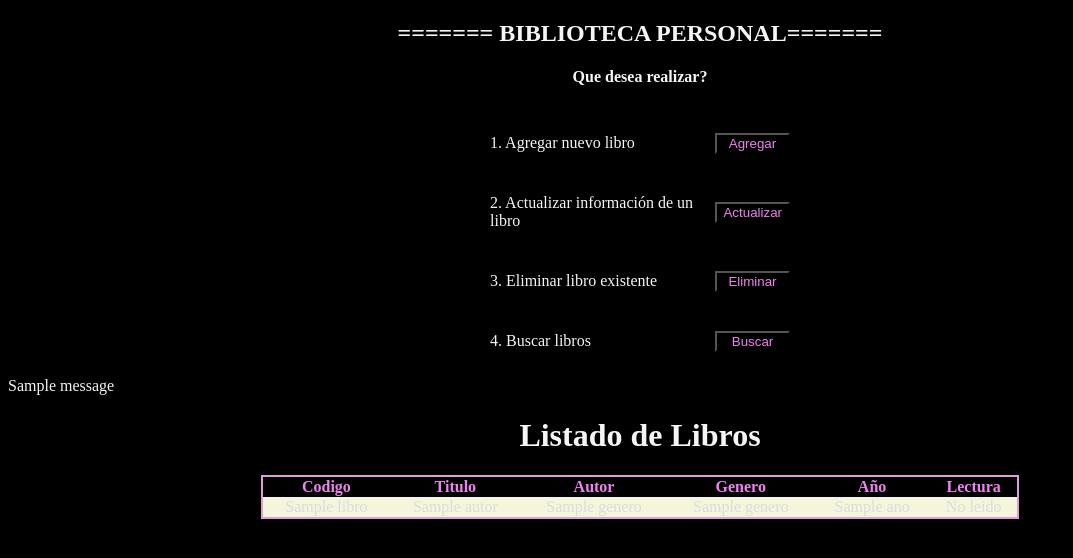
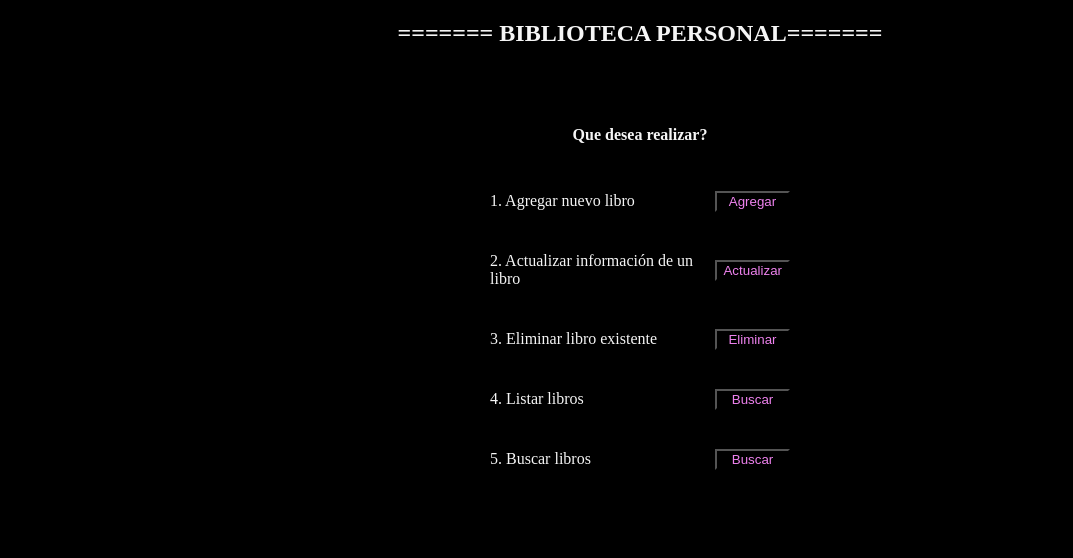
Before and after one commit to AdrianAAsoft/Personal-LIbrary_Py-Flask, a Flask app: template templates/index.html in a window 1280 px wide. Shown: the top 558 px of the page, without its empty margins (0-1073 px from the left). Run offline with Flask 3, Linux system fonts and the light colour scheme; the template is opened without the code that fills it: most values are stand-ins (such as "Sample title", 1, 10 or a date in 2020); one stand-in notice (Sample message) is shown.

Commit message:
Listar func, Updt func, add func falta agregar el id para eliminar y una confirmacion y hacer la pantalla de busqueda

```diff
--- a/main.py
+++ b/main.py
@@ -1,6 +1,6 @@
 #Importar libreria de sql que contiene funciones de Base de datos en uso
 import sql
-from flask import Flask, render_template, url_for,request
+from flask import Flask, render_template, request, flash, redirect, url_for
 
 app = Flask(__name__)
 app.secret_key = "jamon"
@@ -11,125 +11,92 @@
     return render_template("index.html",libros=libros)
 
 #Opciones Agregar un libro
-@app.route("/addLibro", methods = ["Post"])
+@app.route("/addfront", methods = ["POST","GET"])
 def addfront():
-    if request.method == "Post":
-        t = request.form["Titulo: "]
-        au = request.form["Autor: "]
-        g = request.form["Genero: "]
-        an = request.form["Año del libro: "]
-        e = int(request.form["Estado (1. Leido / 2.No leido): "])
+    if request.method == "POST":
+        t = request.form["titulo"]
+        au = request.form["autor"]
+        g = request.form["genero"]
+        an = request.form["ano"]
+        e = int(request.form["Estado_Lectura"])
+        if e not in [1,2]:
+            flash("Estado incorrecto","warning")
+            return redirect(url_for("index")) #415 dato no soportado
+
         sql.AddLibro(t, au, g,an, e)
+        flash("Libro Agregado con exito","success")
+        return redirect(url_for("index")), 200  #201 creado
+
+    elif request.method == "GET":
+        return render_template("libroadd.html")
+    else:
+        flash("Metodo no valido","warning")
+        return redirect(url_for("index")),405
+
+#Actualizar un libro
+@app.route("/updtfont", methods = ["POST","GET"])
+def updtfont():
+    if request.method == "POST":
+        id = request.form["id"]
+        t = request.form["titulo"]
+        au = request.form["autor"]
+        g = request.form["genero"]
+        an = request.form["ano"]
+        es = int(request.form["estado1"])
+
+        if id == "":
+            flash("Debe indicar el ID","warning")
+            return redirect(url_for("index"))
+        if es not in [1,2]:
+            flash("Estado incorrecto","warning")
+            return redirect(url_for("index")) #415 dato no soportado
+
+        sql.UpdateLibro(id, t, au, g,an, es)
+        flash("Libro Actualizado con exito","success")
+        return redirect(url_for("index")), 200  #200 ok
+    elif request.method == "GET":
+        listar = sql.ListLibros()
+        return render_template("updt.html", libros = listar)
+    else:
+        flash("Metodo no valido","warning")
+        return redirect(url_for("index")),405
+
+#Eliminar un libro
+@app.route("/delfront", methods = ["DELETE","GET"])
+def delfront():
+    if request.method == "DELETE":
+        try:
+            sql.DeleteLibro(id)
+            flash("Libro Eliminado con exito","success")
+            return redirect(url_for("index")),200 #200 ok
+
+        except Exception as e:
+            flash("Error: No se pudo eliminar el libro.", "danger")
+            return redirect(url_for("index")), 500
+
+    elif request.method == "GET":
+        listar = sql.ListLibros()
+        return render_template("delibro.html",libros = listar)
+    else:
+        flash("Metodo no valido","warning")
+        return redirect(url_for("index")),405
+
+  #Listado de libros
+@app.route("/listad", methods = ["GET"])
+def listad():
+    listar = sql.ListLibros()
+    return render_template("listado.html", libros = listar)
+
+#Busqueda de libros
+@app.route("/get/id", methods = ["GET"])
+def getpor():
+
+    valor = input("Valor a buscar: ")
+    resultados = None
+    #sql.GetLibro(campos[tipo], valor)
+    return resultados
 
 
-#Actualizar un libro
-@app.route("/updt", methods = ["Put"])
-def updtfont():
-    listar = sql.ListLibros()
-
-    if not listar:
-        print("\n No hay resultados.\n")
-    else:
-        print("\n===== LISTADO DE LIBROS =====")
-        for l in listar:
-            if not isinstance(l, dict):
-                continue
-            estado = l["Estado_Lectura"]
-            if estado == 1:
-                estado = "Leido"
-            else:
-                estado = "No leido"
-            print(f"\nID: {l['id']}\nTítulo: {l['Titulo']}\nAutor: {l['Autor']}\nGénero: {l['Genero']}\nAño: {l['Ano']}\nEstado: {estado}\n")
-
-        try:
-            id = input("Ingrese el ID del libro a actualizar (puede copiar y pegar el id): ")
-        except:
-            print("ID invalido.")
-
-        t = input("Nuevo titulo: ")
-        au = input("Nuevo autor: ")
-        g = input("Nuevo genero: ")
-        an = input("Nuevo año del libro: ")
-        es = input("Nuevo estado (1. Leido / 2.No leido): ")
-
-        sql.UpdateLibro(id, t, au, g,an, es)
-
-#Eliminar un libro
-@app.route("/dlt", methods = ["Delete"])
-def delfront():
-    listar = sql.ListLibros()
-
-    if not listar:
-        print("\n No hay resultados.\n")
-    else:
-        print("\n===== LISTADO DE LIBROS =====")
-        for l in listar:
-            if not isinstance(l, dict):
-                continue
-            estado = l["Estado_Lectura"]
-            if estado == 1:
-                estado = "Leido"
-            else:
-                estado = "No leido"
-                print(f"\nID: {l['id']}\nTítulo: {l['Titulo']}\nAutor: {l['Autor']}\nGénero: {l['Genero']}\nAño: {l['Ano']}\nEstado: {estado}\n")
-
-        try:
-            id = input("Ingrese el ID del libro a eliminar: ")
-        except:
-            print("ID invalido.")
-
-    sql.DeleteLibro(id)
-
-"""   #Listado de libros
-@app.route("/addLiro", methods = ["Post"])
-            listar = sql.ListLibros()
-            if not listar:
-                    print("\n No hay resultados.\n")
-            else:
-                print("\n===== LISTADO DE LIBROS =====")
-                for l in listar:
-                    if not isinstance(l, dict):
-                        continue
-
-                    estado = int(l["Estado_Lectura"])
-
-                    if estado == 1:
-                        estado = "Leido"
-                    else:
-                        estado = "No leido"
-                    print(f"\nID: {l['id']}\nTítulo: {l['Titulo']}\nAutor: {l['Autor']}\nGénero: {l['Genero']}\nAño: {l['Ano']}\nEstado: {estado}\n")
-
-        #Busqueda de libros
-@app.route("/addLiro", methods = ["Post"])
-            print("\nBuscar por:")
-            print("1. Título")
-            print("2. Autor")
-            print("3. Género")
-
-            tipo = input("Seleccione opcion: ")
-            campos = {"1": "Titulo", "2": "Autor", "3": "Genero"}
-
-            if tipo not in campos:
-                print("Opción inválida.")
-                continue
-
-            valor = input("Valor a buscar: ")
-            resultados = sql.GetLibro(campos[tipo], valor)
-
-            if not resultados:
-                    print("\n No hay resultados.\n")
-            else:
-                print("\n===== LISTADO DE LIBROS =====")
-                for l in resultados:
-                    if not isinstance(l, dict):
-                        continue
-                    estado = int(l["Estado_Lectura"])
-                    if estado == 1:
-                        estado = "Leido"
-                    else:
-                        estado = "No leido"
-                    print(f"\nID: {l['id']}\nTítulo: {l['Titulo']}\nAutor: {l['Autor']}\nGénero: {l['Genero']}\nAño: {l['Ano']}\nEstado: {estado}\n")
-                         """
 
 if __name__ == "__main__":
-    app.run(debug = True)
+  app.run(debug = True)
--- a/sql.py
+++ b/sql.py
@@ -95,6 +95,8 @@
         resultado = []
         for key in database.scan_iter("libro:*"):
             libro = json.loads(database.get(key))
+            if not isinstance(libro, dict):
+                continue
             resultado.append(libro)
 
         return resultado
--- a/static/style.css
+++ b/static/style.css
@@ -9,14 +9,30 @@
 h1,h4,h2{
    text-align: center;
 }
+.let{color: whitesmoke;
+-webkit-text-stroke: 0.2px violet; }
 .btn{
     color: violet;
     background-color: black;
     width: 75px;
 }
+.btn-update1{
+    color: violet;
+    background-color: black;
+    width: 75px;
+    display: none;
+    align-items: center;
+
+}
 .fila{
     display: flex;
     justify-content: space-between; /* separa texto y botón */
+    align-items: center;
+    margin: 10px 0;
+}
+.fila1{
+    display: flex;
+    justify-content: center; /* separa texto y botón */
     align-items: center;
     margin: 10px 0;
 }
--- a/templates/base.html
+++ b/templates/base.html
@@ -9,30 +9,11 @@
 <div class="container mt-4">
 
 <h2>======= BIBLIOTECA PERSONAL=======</h2>
-<h4>Que desea realizar?</h4>
-<section class="ser">
-<div class="fila">
-<p>1. Agregar nuevo libro</p> <button class="btn" onclick="addLibro()">Agregar</button>
-<script>function addLibro(){
-    fetch('/addLibro',{method:'Post'})
-}
-</script>
-</div>
 
-<div class="fila">
-<p>2. Actualizar información de un libro</p> <button class="btn">Actualizar</button>
-</div>
-<div class="fila">
-<p>3. Eliminar libro existente</p> <button class="btn">Eliminar</button>
-</div>
-<div class="fila">
-<p>4. Buscar libros</p> <button class="btn">Buscar</button>
-</div>
-</section>
 {% with msgs = get_flashed_messages(with_categories=true) %}
     {% if msgs %}
         {% for category, message in msgs %}
-                <div class="alert alert-{{category}}">{{ message }}</div>
+            <div class="flash-message {{category}}">{{ message }}</div>
         {% endfor %}
     {% endif %}
 {% endwith %}
--- a/templates/index.html
+++ b/templates/index.html
@@ -1,30 +1,57 @@
 {% extends "base.html" %}
 
+{% block title %}Inicio{% endblock %}
+
 {% block contenido %}
-<h1 class="mb-3">Listado de Libros</h1>
+<h4>Que desea realizar?</h4>
+<section class="ser">
 
-<table>
-    <thead class="titulo">
-        <th>Codigo</th>
-        <th>Titulo</th>
-        <th>Autor</th>
-        <th>Genero</th>
-        <th>Año</th>
-        <th>Lectura</th>
-    </thead>
+<div class="fila">
+    <p>1. Agregar nuevo libro</p>
+    <button class="btn" onclick="addLibro()">Agregar</button>
+</div>
 
-    <tbody>
-        {% for l in libros %}
-        <tr>
-            <td>{{l.Titulo}}</td>
-            <td>{{l.Autor}}</td>
-            <td>{{l.Genero}}</td>
-            <td>{{l.Genero}}</td>
-            <td>{{l.Ano}}</td>
-            <td>{{"Leido" if l.Estado_Lectura == 1 else "No leido"}}</td>
-        </tr>
-        {% endfor%}
-    </tbody>
-</table>
+<script>function addLibro(){
+        window.location.href = "{{ url_for('addfront') }}";
+}
+</script>
+
+<div class="fila">
+    <p>2. Actualizar información de un libro</p>
+    <button class="btn" onclick="updt()">Actualizar</button>
+</div>
+<script>function updt(){
+        window.location.href = "{{ url_for('updtfont') }}";
+}
+</script>
+
+<div class="fila">
+    <p>3. Eliminar libro existente</p>
+    <button class="btn" onclick="delibr()">Eliminar</button>
+</div>
+<script>function delibr(){
+        window.location.href = "{{ url_for('delfront') }}";
+}
+</script>
+
+<div class="fila">
+    <p>4. Listar libros</p>
+    <button class="btn" onclick="looklibro()">Buscar</button>
+</div>
+<script>function looklibro(){
+        window.location.href = "{{ url_for('listad') }}";
+}
+</script>
+
+<div class="fila">
+    <p>5. Buscar libros</p>
+    <button class="btn" onclick="look()">Buscar</button>
+</div>
+<script>function look(){
+        window.location.href = "{{ url_for('listad') }}";
+}
+</script>
+
+</section>
 
 {% endblock %}
```
Also changed, not shown: other parts of static/style.css (+27 -2 lines), templates/delibro.html (added, +53 -0 lines), templates/libroadd.html (added, +34 -0 lines), templates/listado.html (added, +43 -0 lines), templates/updt.html (added, +72 -0 lines). Lines whose indentation alone changed are shown as unchanged.
